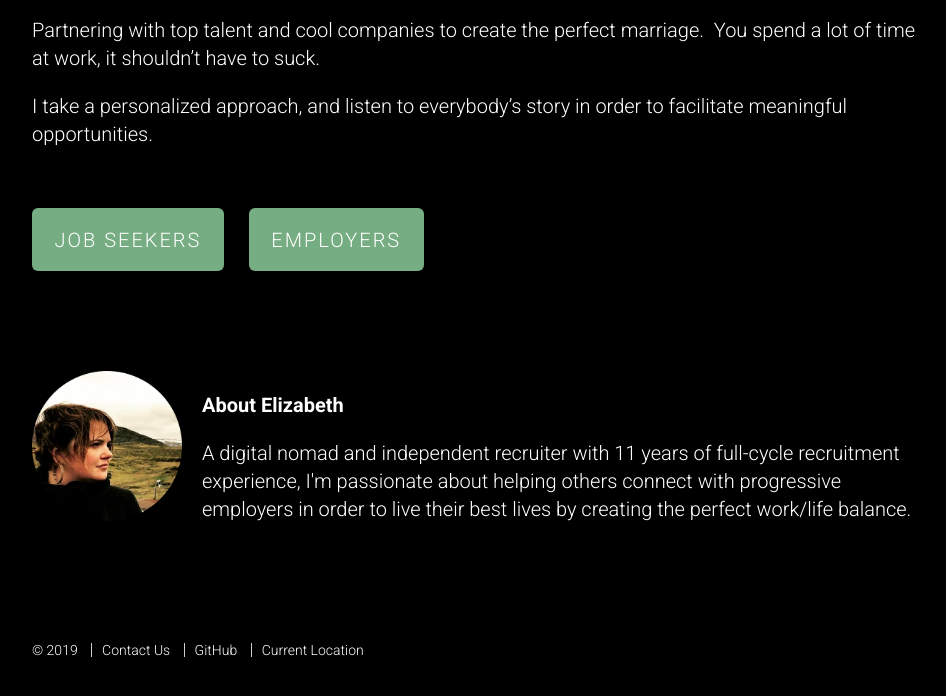
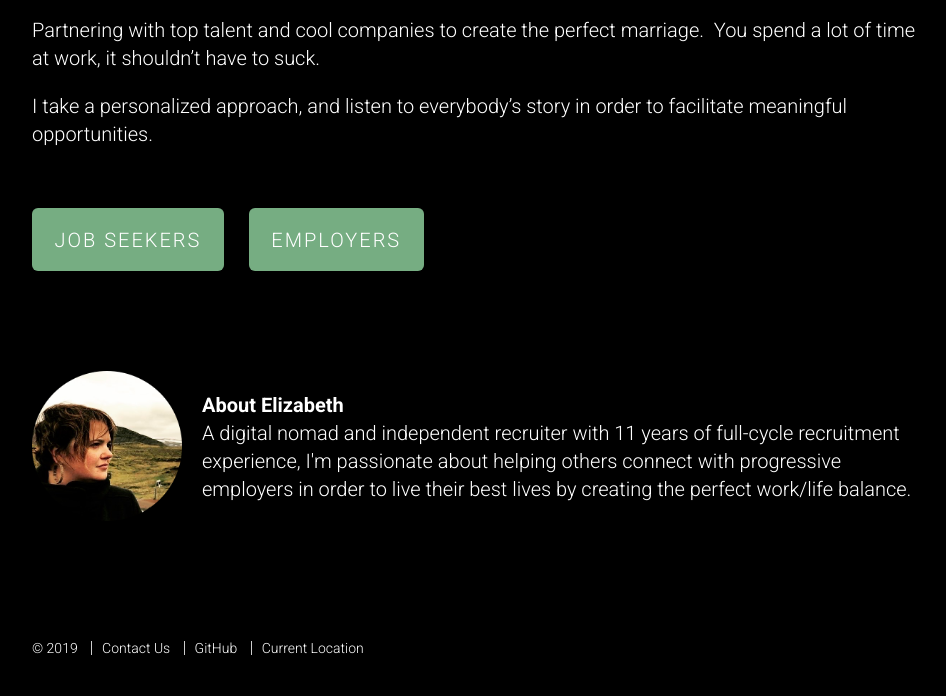
Before and after one commit to dev-advocate/dev-advocate.github.io, a website: page index.html in a window 1280 px wide. Shown: the part 254-950 px from the top of the page, without its empty margins (158-1104 px from the left). Drawn offline with Linux system fonts and the light colour scheme.

```diff
--- a/index.html
+++ b/index.html
@@ -41,13 +41,10 @@
 
         <img class="bio-photo" src="public/img/elizabeth.png" alt="About Elizabeth" />
 
-        <p>
-          <strong>About Elizabeth</strong>
-        </p>
-
-        <p>
-          A digital nomad and independent recruiter with 11 years of full-cycle recruitment experience, I'm passionate about helping others connect with progressive employers in order to live their best lives by creating the perfect work/life balance.
-        </p>
+      <p>
+        <strong>About Elizabeth</strong><br/>
+        A digital nomad and independent recruiter with 11 years of full-cycle recruitment experience, I'm passionate about helping others connect with progressive employers in order to live their best lives by creating the perfect work/life balance.
+      </p>
 
       </div>
 
```
